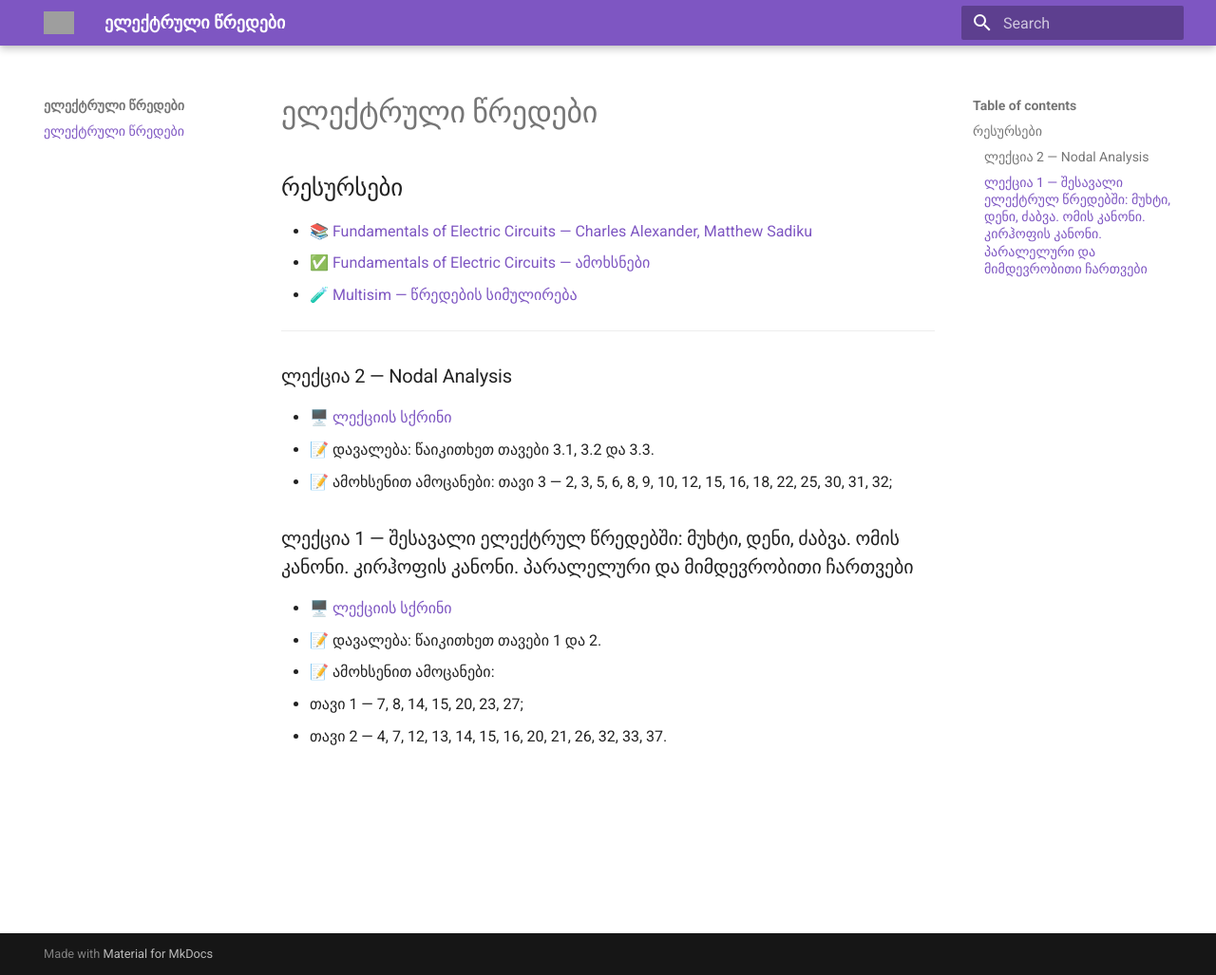
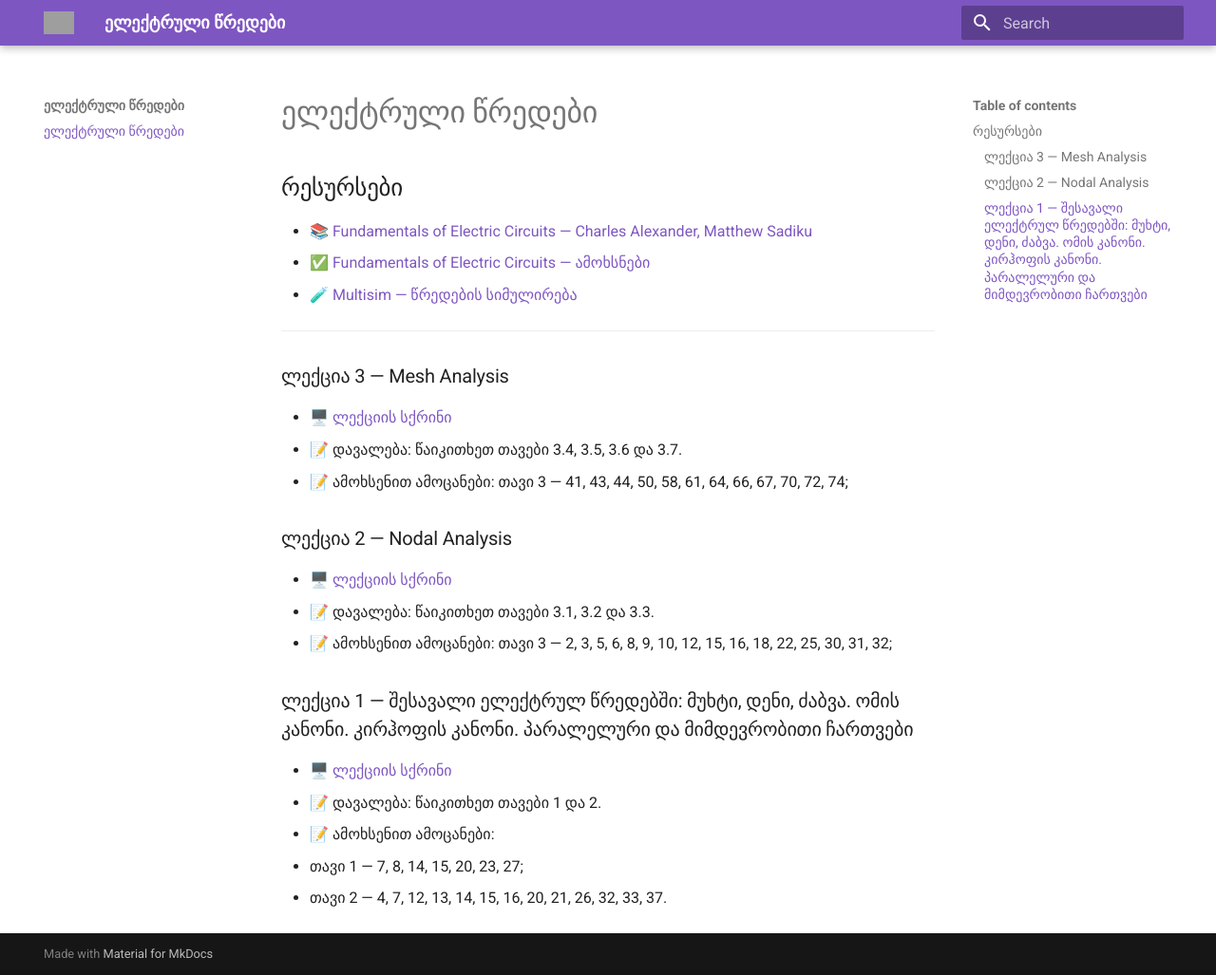
Before and after one commit to gugavar/electrical-circuits-bse-2026, an MkDocs documentation site: the page built from docs/index.md, in a window 1280 px wide and 1027 px high. Shown: the whole window at 95% size. Built offline with MkDocs 1.6.1 and Material for MkDocs 9.7.7, drawn with Linux system fonts in a browser that asks for light colours; grey boxes are pictures that could not be loaded.

Commit message:
Update index.md

```diff
--- a/docs/index.md
+++ b/docs/index.md
@@ -7,6 +7,11 @@
 - 🧪 [Multisim — წრედების სიმულირება](https://www.multisim.com/)
 
 ---
+### ლექცია 3 — Mesh Analysis
+
+- 🖥️ [ლექციის სქრინი](https://drive.google.com/file/d/1PJS_AIVDIcn0bCs_1VEAO4ILmjxVlUFm/view?usp=drive_link)
+- 📝 დავალება: წაიკითხეთ თავები 3.4, 3.5, 3.6 და 3.7.
+- 📝 ამოხსენით ამოცანები: თავი 3 — 41, 43, 44, 50, 58, 61, 64, 66, 67, 70, 72, 74;
 
 ### ლექცია 2 — Nodal Analysis
 
```
